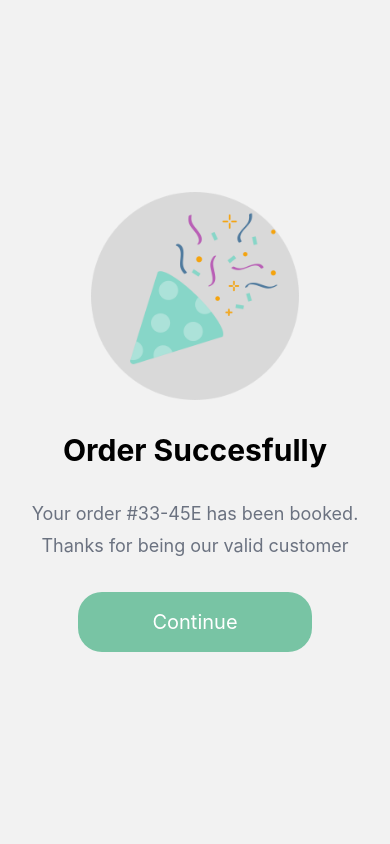
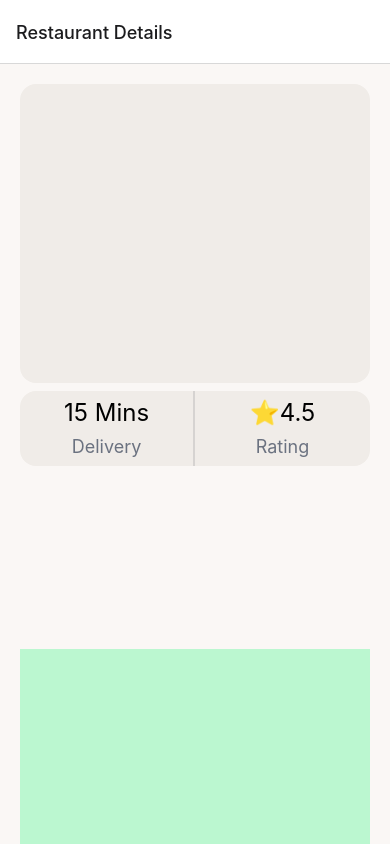
Before and after one commit to Hacktive-Check-In/Front-End-Check-In, a React Native app in the folder Check-In/: screen / in a window 390 px wide. Built offline with nearby package versions, Linux system fonts and the light colour scheme.

Commit message:
still on progress

```diff
--- a/Check-In/App.js
+++ b/Check-In/App.js
@@ -11,6 +11,7 @@ import { NativeWindStyleSheet } from "nativewind";
 import HomeScreen from "./src/screens/Home/Home";
 import HomeTabs from "./src/screens/HomeTab";
 import InvoiceResponse from "./src/screens/Home/InvoiceResponse";
+import RestaurantDetails from "./src/screens/Restaurants/RestaurantDetails";
 
 const Stack = createNativeStackNavigator();
 
@@ -64,7 +65,8 @@ export default function App() {
           })}
         /> */}
         {/* <Stack.Screen name="HomeTabs" component={HomeTabs} options={{ headerShown: false }} /> */}
-        <Stack.Screen name="InvoiceResponse" component={InvoiceResponse} options={{ headerShown: false }} />
+        {/* <Stack.Screen name="InvoiceResponse" component={InvoiceResponse} options={{ headerShown: false }} /> */}
+        <Stack.Screen name="Restaurant Details" component={RestaurantDetails} options={{ headerShown: true }} />
       </Stack.Navigator>
     </NavigationContainer>
 
--- /dev/null
+++ b/Check-In/src/screens/Restaurants/RestaurantDetails.jsx
@@ -0,0 +1,48 @@
+import { Image, Pressable, StyleSheet, Text, View } from "react-native";
+import { SafeAreaProvider, SafeAreaView } from "react-native-safe-area-context";
+
+export default function RestaurantDetails({ navigation }) {
+  return (
+    <>
+      <SafeAreaProvider>
+        <SafeAreaView style={styles.safeContainer} className="px-5">
+          <View style={styles.topContainer} className=" h-1/2 w-full pt-4">
+            <View className="h-4/5 bg-[#f0ece8] rounded-2xl my-1">
+              <Image className="bg-red-400" />
+            </View>
+            <View className="h-1/5 my-1 bg-[#f0ece8] rounded-2xl flex flex-row justify-around ">
+              <View className="flex justify-center gap-1 w-1/2 border-r-2 border-stone-300">
+                <Text className="text-2xl font-normal text-center">
+                  15 Mins
+                </Text>
+                <Text className="text-lg font-normal text-center text-gray-500">
+                  Delivery
+                </Text>
+              </View>
+              <View className="flex justify-center gap-1  w-1/2">
+                <Text className="text-2xl font-normal text-center">⭐4.5</Text>
+                <Text className="text-lg font-normal text-center text-gray-500">
+                  Rating
+                </Text>
+              </View>
+            </View>
+          </View>
+          <View style={styles.midContainer} className=" h-1/4 w-full"></View>
+          <View
+            style={styles.botContainer}
+            className="bg-green-200 h-1/4 w-full"
+          ></View>
+        </SafeAreaView>
+      </SafeAreaProvider>
+    </>
+  );
+}
+
+const styles = StyleSheet.create({
+  safeContainer: {
+    flex: 1,
+    backgroundColor: "#faf7f5",
+    alignItems: "center",
+    justifyContent: "center",
+  },
+});
```
